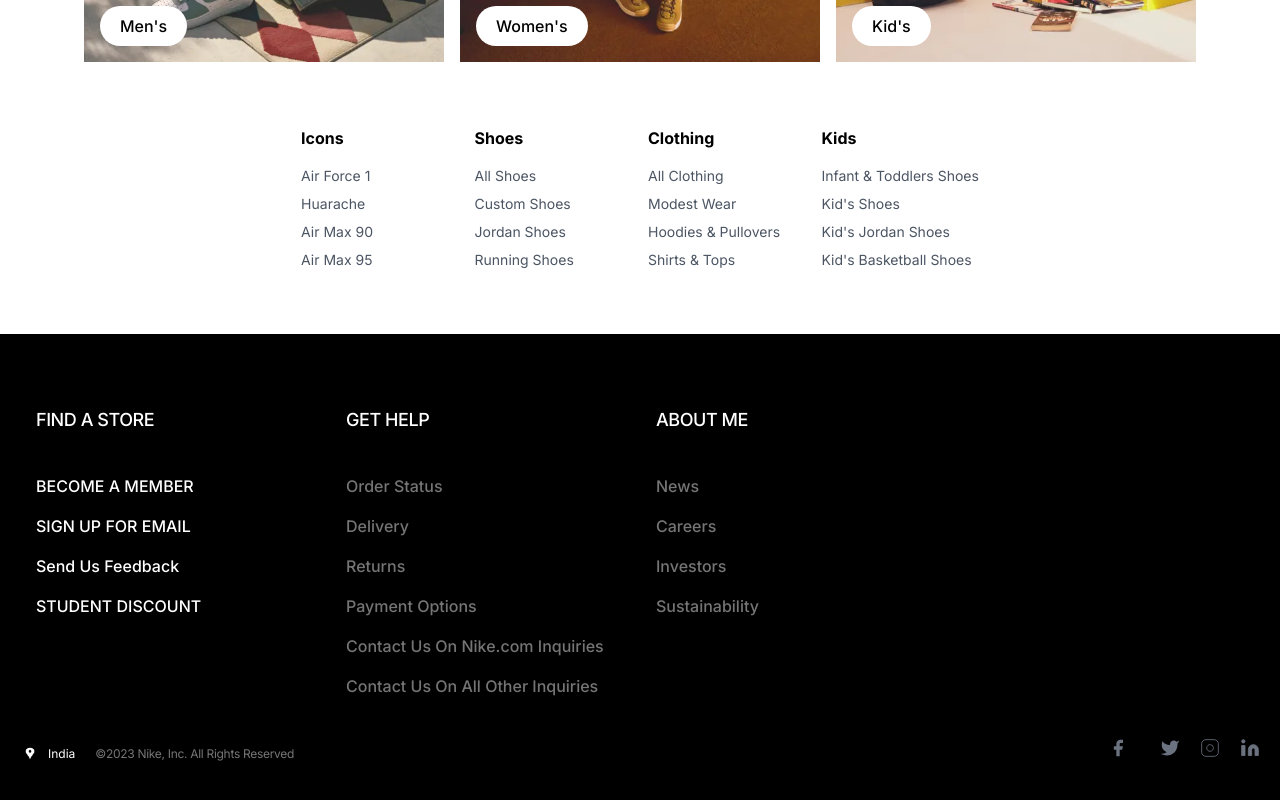
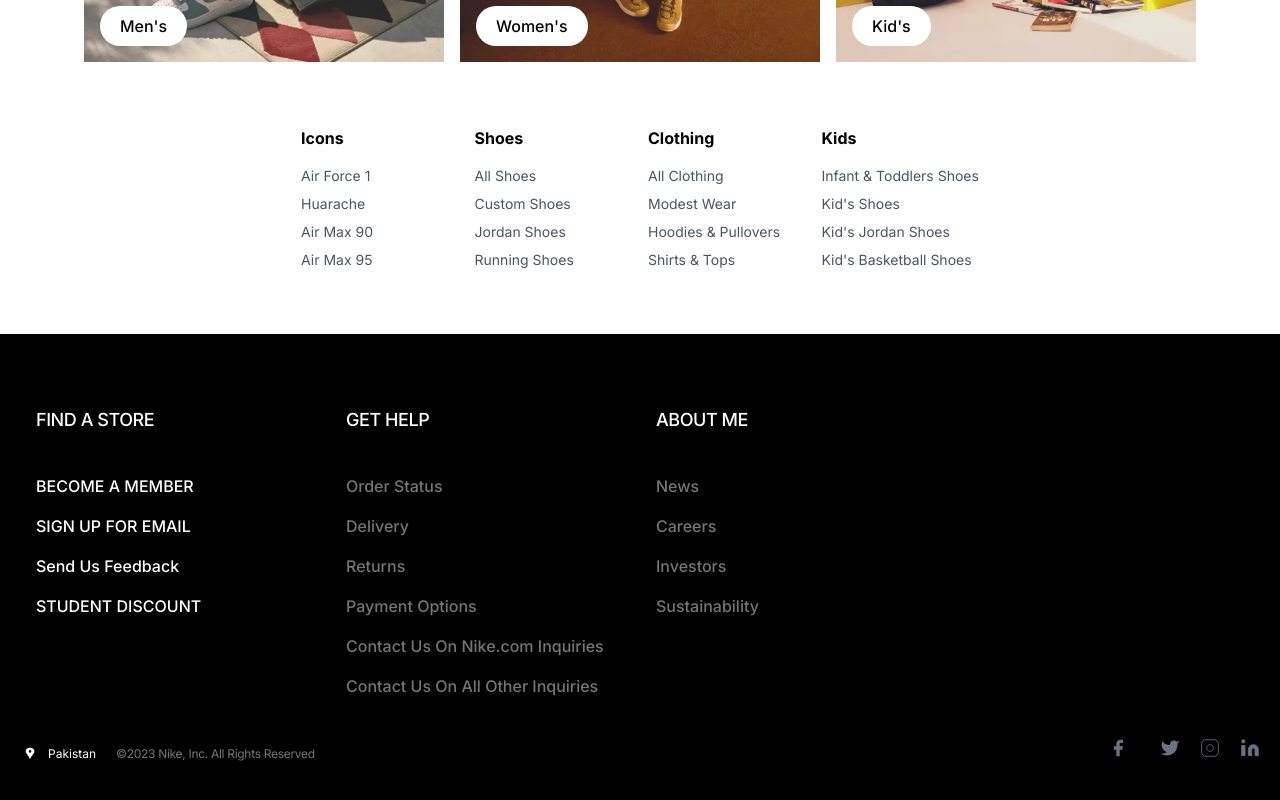
Before and after one commit to BilqeesShahid/bscapston-final, a Next.js app: page / in a window 1280 px wide. Shown: the part 4017-4817 px from the top of the page. Built offline with nearby package versions, Linux system fonts and the light colour scheme.

Commit message:
Update Footer.tsx

```diff
--- a/src/components/Footer.tsx
+++ b/src/components/Footer.tsx
@@ -112,7 +112,7 @@
             <Link href="/" className="flex items-center">
               <Image src="/footer1.png" alt="logo1" width={20} height={18} />
             </Link>
-            <span className="text-[12px] text-white">India</span>
+            <span className="text-[12px] text-white">Pakistan</span>
           </div>
 
           {/* Copyright */}
```
